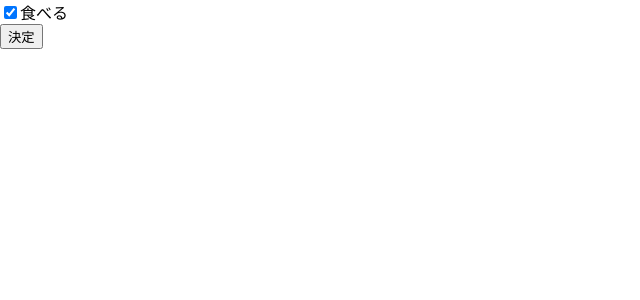
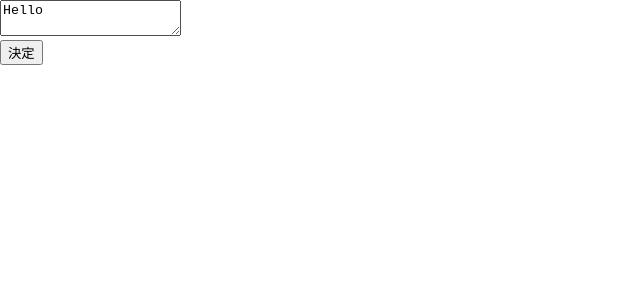
Before and after one commit to s19014/sagent, a React (Create React App) app: page / in a window 1280 px wide. Shown: the top 300 px of the page, without its empty margins (0-640 px from the left). Built offline with nearby package versions, Linux system fonts and the light colour scheme.

Commit message:
1/29 修正

```diff
--- a/src/App.js
+++ b/src/App.js
@@ -1,5 +1,5 @@
 import React from 'react'
-import CBoxForm from './CBoxForm'
+import TextAreaForm from './TextAreaForm'
 
 class App extends React.Component {
   constructor (props) {
@@ -11,7 +11,7 @@ class App extends React.Component {
   render () {
     return (
       <div>
-        <CBoxForm />
+        <TextAreaForm />
       </div>
     )
   }
--- a/src/CBoxForm.js
+++ /dev/null
@@ -1,40 +0,0 @@
-import React from 'react'
-
-class CBoxForm extends React.Component {
-  constructor (props) {
-    super(props)
-    this.state = { check: true }
-  }
-
-  render () {
-    return (
-      <div>
-        <form onSubmit={e => this.doSubmit(e)}>
-          <label>
-            <input
-              type='checkbox'
-              onChange={e => this.doChange(e)}
-              checked={this.state.check}
-            />
-            食べる
-          </label>
-          <br />
-          <input type='submit' value='決定' />
-        </form>
-      </div>
-    )
-  }
-
-  doChange (e) {
-    this.setState({
-      check: !this.state.check
-    })
-  }
-
-  doSubmit (e) {
-    e.preventDefault()
-    window.alert(this.state.check ? '食べる' : '食べない')
-  }
-}
-
-export default CBoxForm
--- /dev/null
+++ b/src/TextAreaForm.js
@@ -0,0 +1,32 @@
+import React from 'react'
+
+class TextAreaForm extends React.Component {
+  constructor (props) {
+    super(props)
+    this.state = { value: 'Hello' }
+  }
+
+  render () {
+    return (
+      <div>
+        <form onSubmit={e => this.doSubmit(e)}>
+          <textarea onChange={e => this.doChange(e)} value={this.state.value} />
+          <br />
+          <input type='submit' value='決定' />
+        </form>
+      </div>
+    )
+  }
+
+  doChange (e) {
+    const newValue = e.target.value
+    this.setState({ value: newValue })
+  }
+
+  doSubmit (e) {
+    e.preventDefault()
+    window.alert(this.state.value)
+  }
+}
+
+export default TextAreaForm
```
Also changed, not shown: 1 other file (tests, documents, lock files or other folders).
